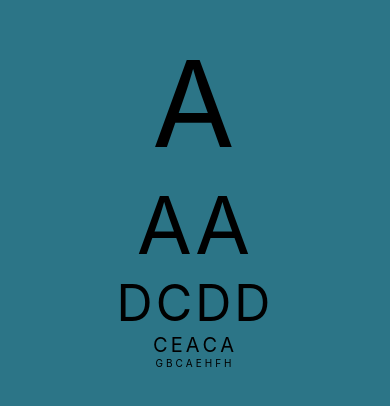
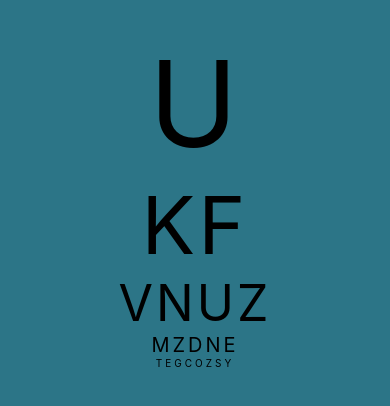
Before and after one commit to mikiisz/doctorMyEyes, a React Native app: screen / in a window 390 px wide. Shown: the part 222-628 px from the top of the page. Built offline with nearby package versions, Linux system fonts and the light colour scheme.

Commit message:
migrate letters generator to Row.js

```diff
--- a/src/components/LettersListGeneragtor.js
+++ /dev/null
@@ -1,19 +0,0 @@
-class LetterListGenerator {
-    numberOfLetters;
-
-    constructor(numberOfLetters) {
-        this.numberOfLetters = numberOfLetters
-    }
-
-    generateLetters() {
-        const result = [];
-        const characters = 'ABCDEFGHIJKLMNOPQRSTUVWXYZ';
-        for (let i = 0; i < this.numberOfLetters; i++) {
-            result.push(characters.charAt(Math.floor(Math.random() *
-                this.numberOfLetters)));
-        }
-        return result;
-    }
-}
-
-export default LetterListGenerator;
--- a/src/components/Row.js
+++ b/src/components/Row.js
@@ -1,7 +1,23 @@
 import React from 'react';
 import { View } from 'react-native';
 import Letter from './Letter';
-import LetterListGenerator from './LettersListGeneragtor';
+
+class LetterSuplier {
+    numberOfLetters;
+
+    constructor(numberOfLetters) {
+        this.numberOfLetters = numberOfLetters
+    }
+
+    generateLetters() {
+        const result = [];
+        const characters = 'ABCDEFGHIJKLMNOPQRSTUVWXYZ';
+        for (let i = 0; i < this.numberOfLetters; i++) {
+            result.push(characters.charAt(Math.floor(Math.random() * characters.length)));
+        }
+        return result;
+    }
+}
 
 class Row extends React.Component {
     constructor(props) {
@@ -16,7 +32,7 @@ class Row extends React.Component {
 
     componentDidMount() {
         this.setState({
-            generatedLettersList: new LetterListGenerator(this.numberOfLetters).generateLetters()
+            generatedLettersList: new LetterSuplier(this.numberOfLetters).generateLetters()
         })
     }
 
```
